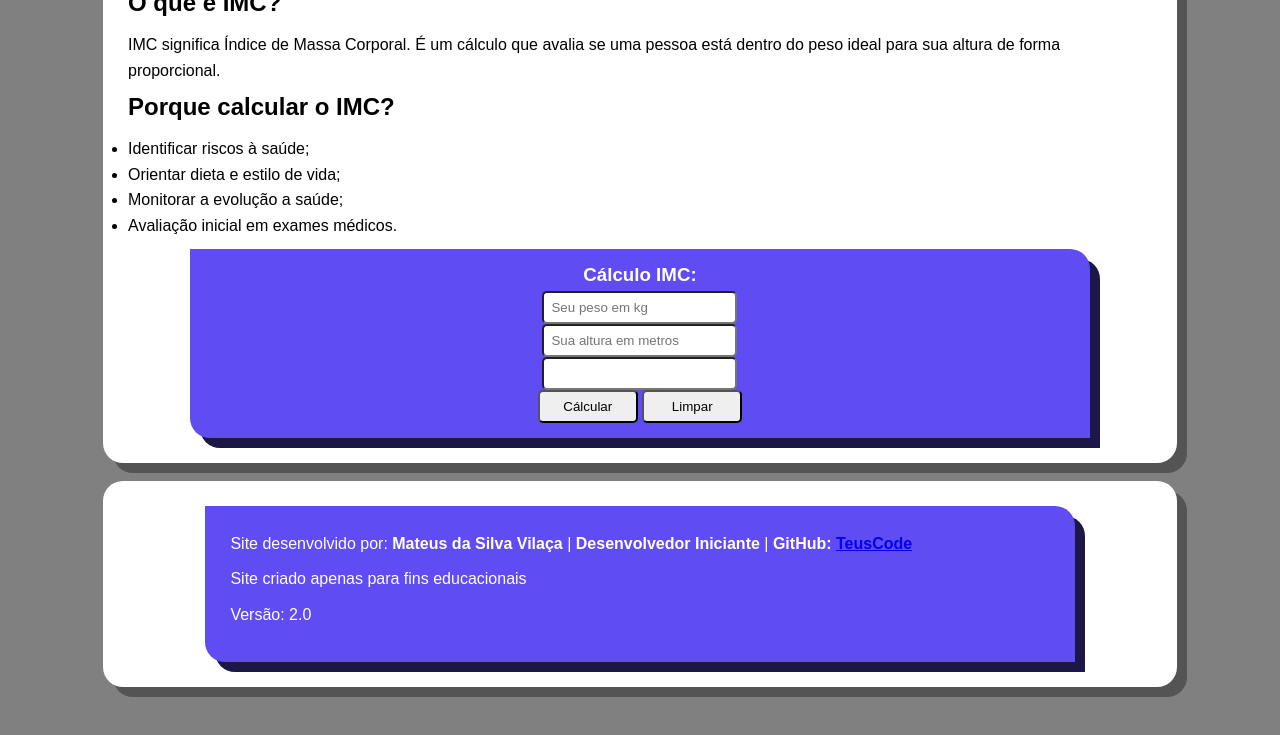
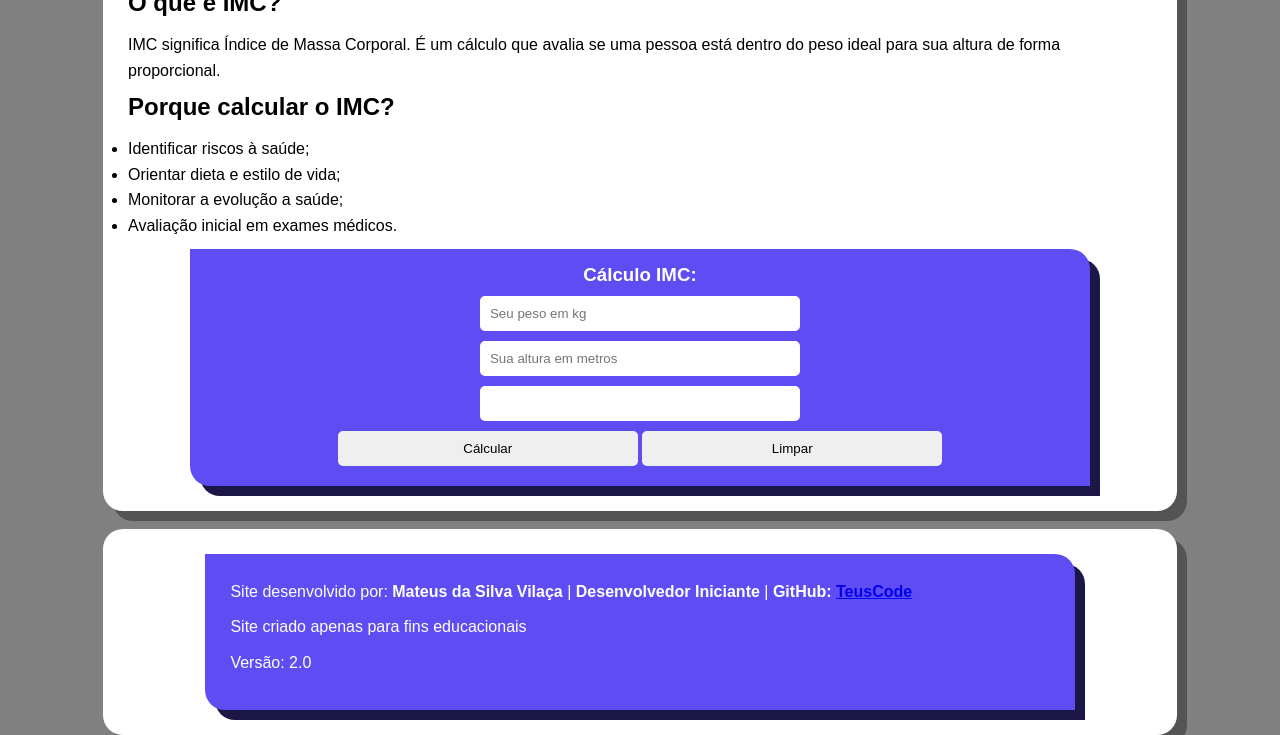
Before and after one commit to TeusCode/calculadora-imc, a plain HTML site: page index.html in a window 1280 px wide. Shown: the part 83-818 px from the top of the page. Drawn offline with Linux system fonts and the light colour scheme.

Commit message:
Update style.css

```diff
--- a/estilo/style.css
+++ b/estilo/style.css
@@ -61,7 +61,14 @@ input {
     min-width: 100px;
     padding: 7px;
     border-radius: 5px;
+    width: 90%;
+    max-width: 300px;
+    padding: 10px;
+    margin: 5px 0;
+    border-radius: 5px;
+    border: none;
 }
+
 
 .botao:hover {
     background-color: gray;
```
